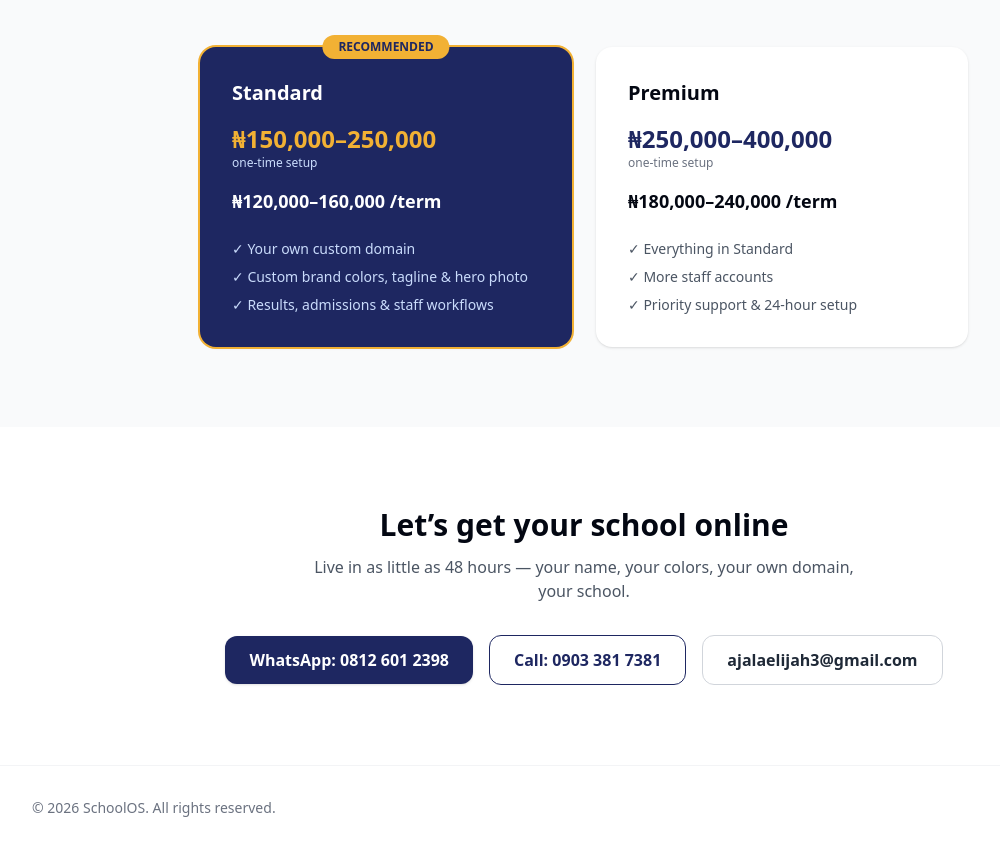
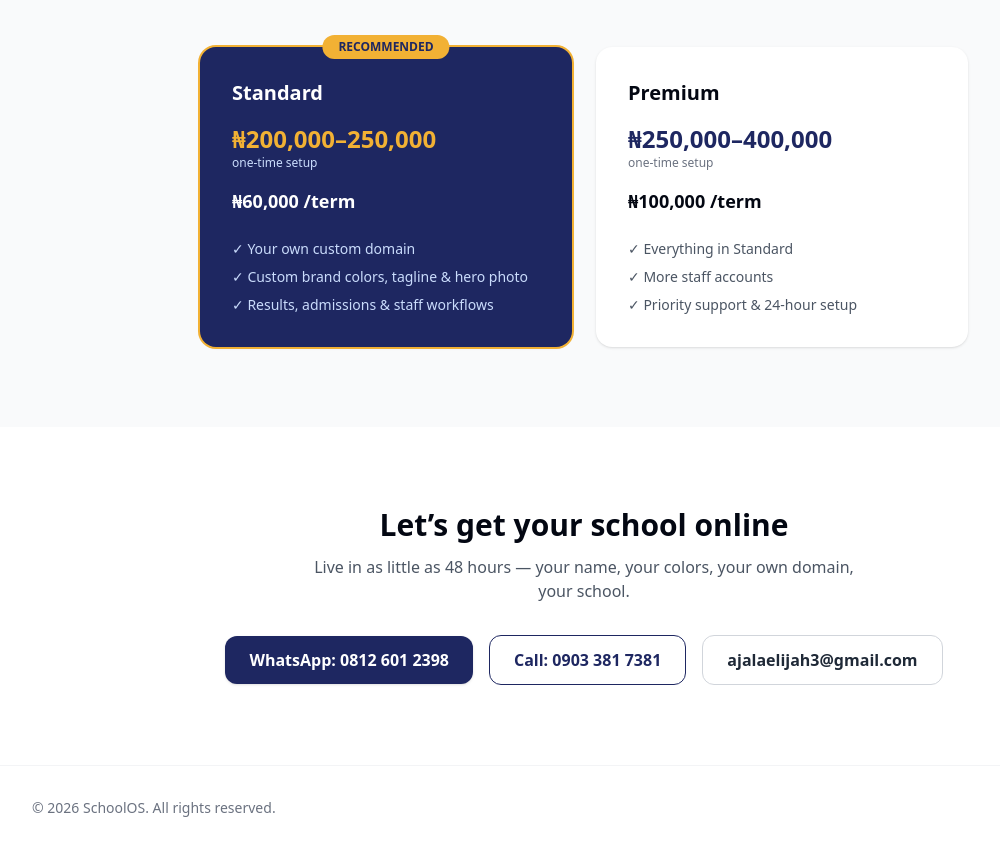
Before and after one commit to Gibbie03/Intellect-schools, a Next.js app: page / in a window 1280 px wide. Shown: the part 1320-2170 px from the top of the page, without its empty margins (56-1056 px from the left). Built offline with nearby package versions, Linux system fonts and the light colour scheme; no server answers; the database is empty.

Commit message:
Update landing page pricing: flat per-term fees
Standard: ₦200,000–250,000 setup, ₦60,000/term.
Premium: ₦250,000–400,000 setup, ₦100,000/term.

```diff
--- a/components/LandingPage.tsx
+++ b/components/LandingPage.tsx
@@ -37,15 +37,15 @@ const features = [
 const tiers = [
   {
     name: 'Standard',
-    setup: '₦150,000–250,000',
-    term: '₦120,000–160,000',
+    setup: '₦200,000–250,000',
+    term: '₦60,000',
     features: ['Your own custom domain', 'Custom brand colors, tagline & hero photo', 'Results, admissions & staff workflows'],
     highlight: true,
   },
   {
     name: 'Premium',
     setup: '₦250,000–400,000',
-    term: '₦180,000–240,000',
+    term: '₦100,000',
     features: ['Everything in Standard', 'More staff accounts', 'Priority support & 24-hour setup'],
     highlight: false,
   },
```
